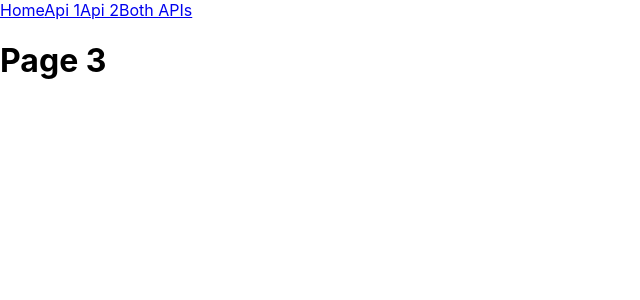
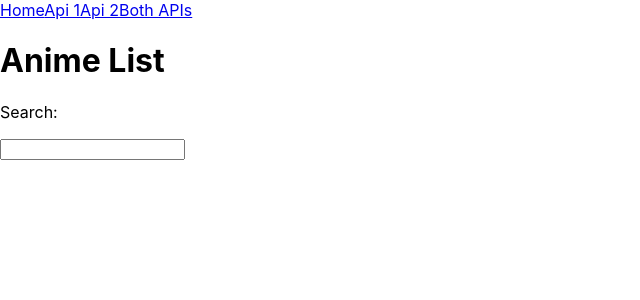
Before and after one commit to Mana-One/ost-finder, a React (Create React App) app: page /both in a window 1280 px wide. Shown: the top 300 px of the page, without its empty margins (0-640 px from the left). Built offline with nearby package versions, Linux system fonts and the light colour scheme.

Commit message:
added Page3's left part

```diff
--- a/src/components/AnimeList.jsx
+++ b/src/components/AnimeList.jsx
@@ -1,11 +1,11 @@
-const AnimeList = ({ animes, setData }) => {
+const AnimeList = ({ animes, clickHandler }) => {
     if( animes.length === 0 ){
         return null;
     }
 
     return(
         <ul>
-            {animes.map( anime => <li key={anime.id} onClick={() => setData( anime.id )}>
+            {animes.map( anime => <li key={anime.id} onClick={() => clickHandler( anime )}>
                 {anime.title.userPreferred}
                 <img src={anime.coverImage.medium} alt="medium-cover"/>
             </li>)}
--- a/src/components/Page1.jsx
+++ b/src/components/Page1.jsx
@@ -56,6 +56,8 @@ const Page1 = () => {
 
     }, [ animeTitle ]);
 
+    const clickHandler = anime => setAnimeId( anime.id );
+
     const showLoadButton = () => {
         if( animeTitle !== "" && nextPage.page > 1 && nextPage.hasNextPage ){
             return( <button onClick={() => loadNextPage()}>Load more</button> );
@@ -68,7 +70,7 @@ const Page1 = () => {
         <div>
             <h1>Anime List</h1>
             <SearchBar setData={setAnimeTitle}/>
-            <AnimeList animes={animes} setData={setAnimeId}/>
+            <AnimeList animes={animes} clickHandler={clickHandler}/>
             <AnimeDetails animeId={animeId}/>
             {showLoadButton()}
         </div>
--- a/src/components/Page3.jsx
+++ b/src/components/Page3.jsx
@@ -1,8 +1,76 @@
-import React from "react";
+import { useState, useEffect, useRef } from "react";
+import { AnimeService } from "../services";
+import SearchBar from "./SearchBar.jsx";
+import AnimeList from "./AnimeList.jsx";
 
 const Page3 = () => {
+    const [ animes, setAnimes ] = useState([]);
+    const [ nextPage, setNextPage ] = useState({ hasNextPage: false, page: 1 });
+    const [ animeTitle, setAnimeTitle ] = useState("");
+    const [ animeOSTSearch, setAnimeOSTSearch ] = useState("");
+
+    const fetchData = useRef(() => {});
+    fetchData.current = async () => {
+        try {
+            const res = await AnimeService.searchAnime( animeTitle, 1, 5 );
+
+            setAnimes(res.data.Page.media);
+
+            if( res.data.Page.pageInfo.hasNextPage === true ){
+                setNextPage({ hasNextPage: true, page: nextPage.page + 1 });
+            } else {
+                setNextPage({ hasNextPage: false, page: 1 });
+            }
+
+        } catch( err ){
+            console.log( err.message );
+        }
+    }
+
+    const loadNextPage = async () => {
+        try {
+            if( nextPage.hasNextPage ){
+                const res = await AnimeService.searchAnime( animeTitle, nextPage.page, 5 );
+                setAnimes([ ...animes, ...res.data.Page.media ]);
+
+                if( res.data.Page.pageInfo.hasNextPage === true ){
+                    setNextPage({ hasNextPage: true, page: nextPage.page + 1 });
+                } else {
+                    setNextPage({ hasNextPage: false, page: 1 });
+                }
+            }
+        } catch( err ){
+            console.log( err.message );
+        }
+    }
+
+    useEffect(() => {
+        setNextPage({ hasNextPage: false, page: 1 });
+        if( animeTitle !== "" ){
+            fetchData.current();
+        } else {
+            setAnimes([]);
+        }
+
+    }, [ animeTitle ]);
+
+    const clickHandler = anime => setAnimeOSTSearch( anime.title );
+
+    const showLoadButton = () => {
+        if( animeTitle !== "" && nextPage.page > 1 && nextPage.hasNextPage ){
+            return( <button onClick={() => loadNextPage()}>Load more</button> );
+        } else {
+            return null;
+        }
+    }
+
     return(
-        <h1>Page 3</h1>
+        <div>
+            <h1>Anime List</h1>
+            <SearchBar setData={setAnimeTitle}/>
+            <AnimeList animes={animes} clickHandler={clickHandler}/>
+            {showLoadButton()}
+        </div>
     );
 };
 
--- a/src/components/SearchBar.jsx
+++ b/src/components/SearchBar.jsx
@@ -1,7 +1,12 @@
 const SearchBar = ({ setData }) => {
     const onChange = event => setData( event.target.value );
 
-    return( <input type="text" onChange={onChange}/> );
+    return(
+        <div>
+            <p>Search: </p>
+            <input type="text" onChange={onChange}/>
+        </div>
+    );
 }
 
 export default SearchBar;
```
